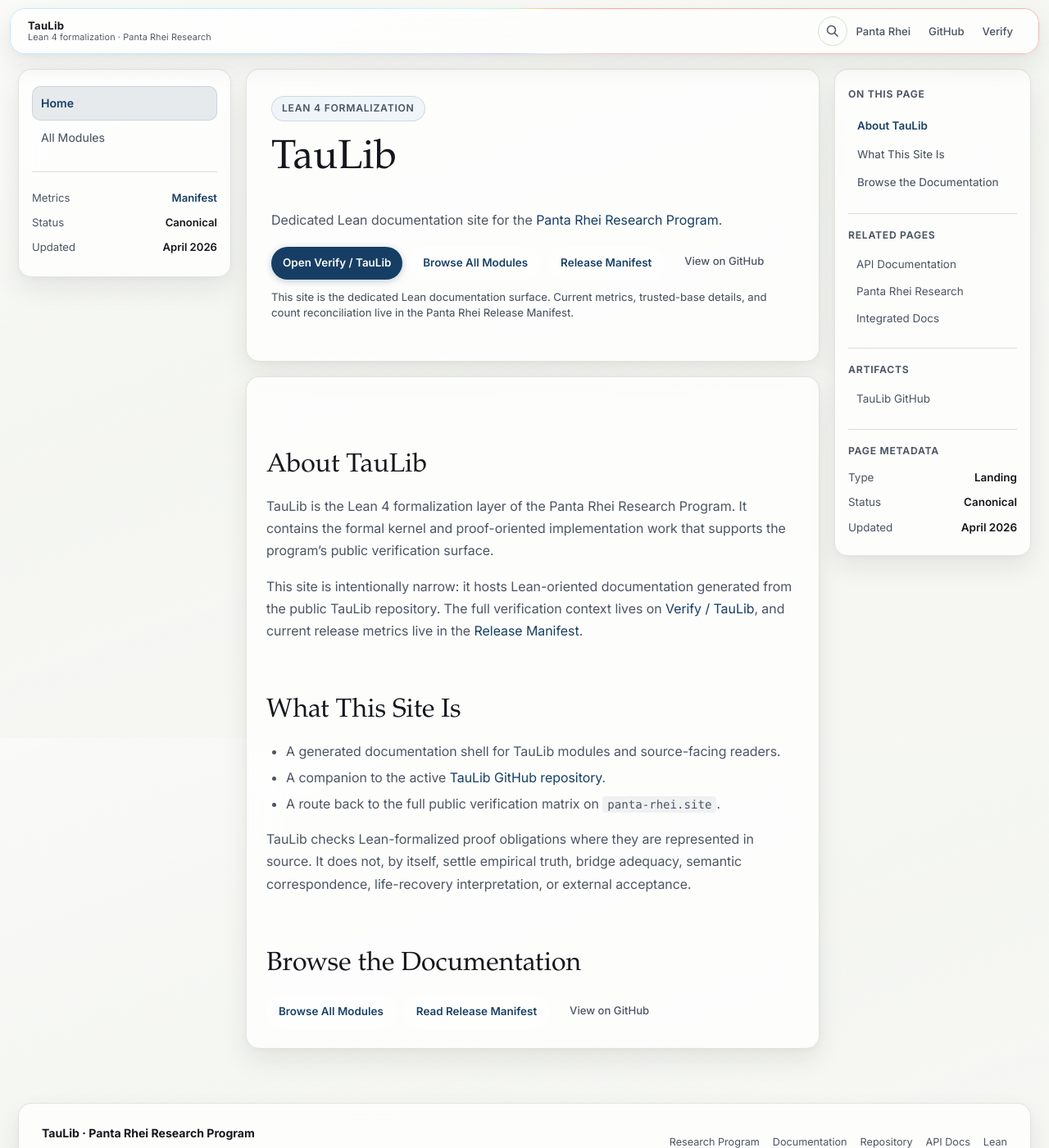
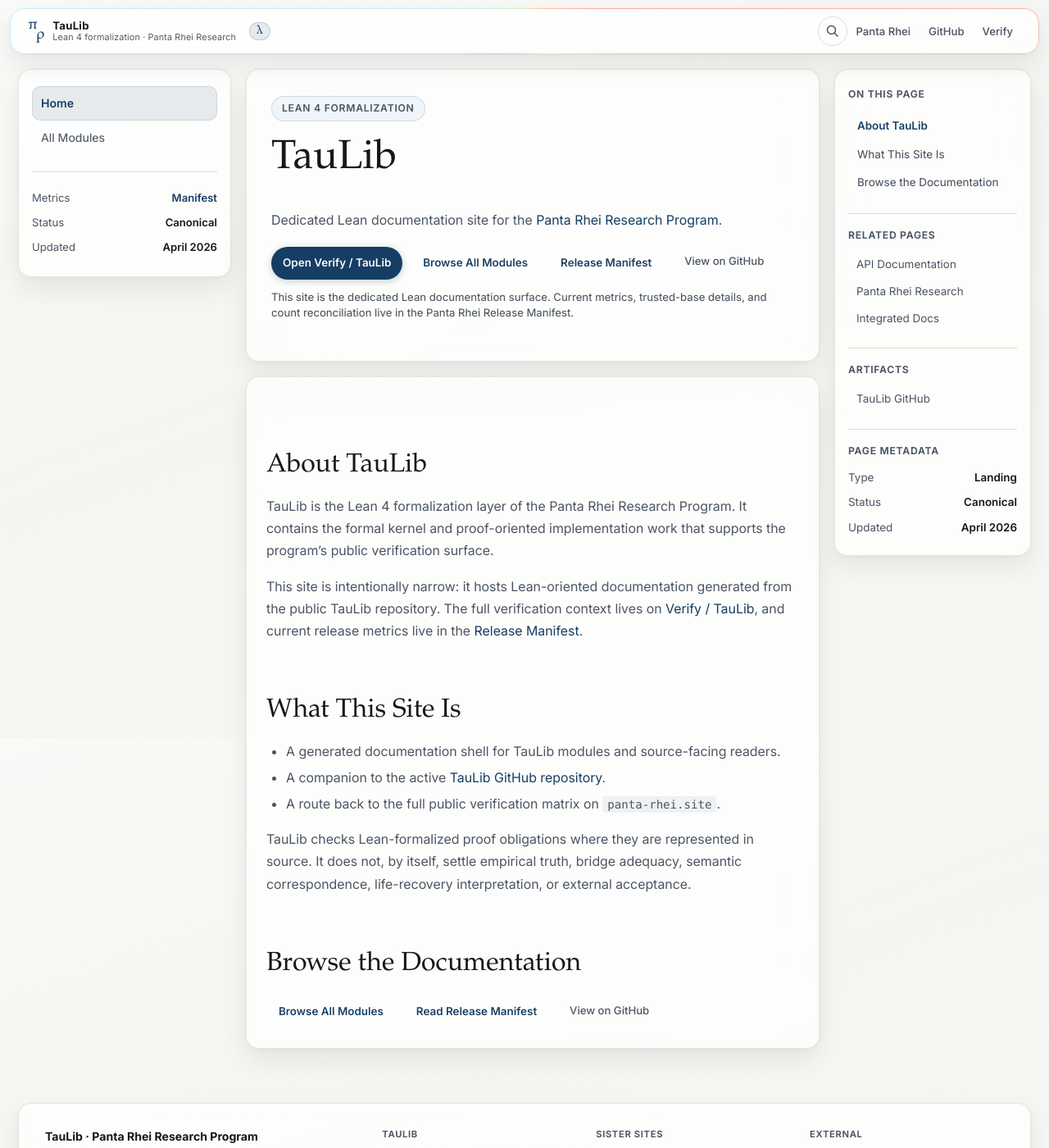
Before and after one commit to Panta-Rhei-Research/taulib, a Jekyll site: the page built from site/index.md, in a window 1280 px wide and 1400 px high. Shown: the whole window at 82% size. Built offline with Jekyll 4.4.1, drawn with Linux system fonts in a browser that asks for light colours; some of the changed text lies outside the part shown.

Commit message:
feat(site): W1.1 — header chrome (π ρ brand-mark + λ site-tag) + tailored footer
Bring taulib.site's header + footer into brand alignment with panta-rhei.site,
preserving taulib's narrower scope (no lanes) per W1 decision 3.

Header changes:
- Replace text-only brand with panta-rhei brand-mark monogram (π baseline-top,
  ρ baseline-bottom) wrapped in .brand-mark / .brand-stack structure
- Add λ site-tag chip (taulib's only visual distinction from panta-rhei.site;
  the Lean signifier so users can tell sister sites apart at a glance)
- Reorder header-controls from TOC→Search→Hamburger to Search→TOC→Hamburger
  to match panta-rhei.site

Footer changes:
- Restructure into 3 link groups (TauLib / Sister sites / External) with
  group titles, mirroring panta-rhei.site footer pattern (without lanes)
- Add legal section: copyright + Apache 2.0 (code) + CC BY 4.0 (docs) lines
- Grid-area layout for desktop (brand|links over legal); mobile stacks

SCSS:
- _header.scss: add .site-tag chip (accent-soft pill, hover state)
- _footer.scss: grid-area layout, .footer-link-group + .footer-legal styles

Build verifies clean via bundle exec jekyll build (Sass deprecation warnings
are pre-existing, not from this wave). CI Pages workflow runs the full
doc-gen4 + Pagefind pipeline for end-to-end verification.

Co-Authored-By: Claude Opus 4.7 (1M context) <noreply@anthropic.com>

```diff
--- a/site/_includes/footer.html
+++ b/site/_includes/footer.html
@@ -5,11 +5,35 @@
       <div class="footer-desc">Lean 4 formalization layer &middot; verification surface &middot; open source</div>
     </div>
     <nav class="footer-links" aria-label="Footer">
-      <a href="https://panta-rhei.site">Research Program</a>
-      <a href="https://panta-rhei.site/verify/taulib/">Documentation</a>
-      <a href="https://github.com/Panta-Rhei-Research/taulib" target="_blank" rel="noopener">Repository</a>
-      <a href="{{ '/docs/' | relative_url }}">API Docs</a>
-      <a href="https://lean-lang.org">Lean</a>
+      <div class="footer-link-group">
+        <span class="footer-group-title">TauLib</span>
+        <a href="{{ '/' | relative_url }}">Home</a>
+        <a href="{{ '/docs/' | relative_url }}">API Docs</a>
+        <a href="{{ '/about/' | relative_url }}">About</a>
+        <button type="button" class="footer-link-button" onclick="openSearch()">Search</button>
+      </div>
+      <div class="footer-link-group">
+        <span class="footer-group-title">Sister sites</span>
+        <a href="https://panta-rhei.site">Panta Rhei Research</a>
+        <a href="https://panta-rhei.site/verify/taulib/">Verify lane</a>
+        <a href="https://panta-rhei.site/program/">Program</a>
+        <a href="https://panta-rhei.site/corpus/">Corpus</a>
+      </div>
+      <div class="footer-link-group">
+        <span class="footer-group-title">External</span>
+        <a href="https://github.com/Panta-Rhei-Research/taulib" target="_blank" rel="noopener">Repository</a>
+        <a href="https://lean-lang.org" target="_blank" rel="noopener">Lean</a>
+        <a href="https://leanprover-community.github.io/mathlib4_docs/" target="_blank" rel="noopener">Mathlib</a>
+      </div>
     </nav>
+    <div class="footer-legal">
+      <div class="footer-legal-text">
+        <span class="footer-copyright">&copy; {{ site.time | date: "%Y" }} Thorsten Fuchs &amp; Anna-Sophie Fuchs</span>
+        <span class="footer-legal-sep" aria-hidden="true">&middot;</span>
+        <a href="https://www.apache.org/licenses/LICENSE-2.0" target="_blank" rel="noopener license">Code Apache&nbsp;2.0</a>
+        <span class="footer-legal-sep" aria-hidden="true">&middot;</span>
+        <a href="https://creativecommons.org/licenses/by/4.0/" target="_blank" rel="noopener license">Docs CC&nbsp;BY&nbsp;4.0</a>
+      </div>
+    </div>
   </footer>
 </div>
--- a/site/_includes/header.html
+++ b/site/_includes/header.html
@@ -1,13 +1,23 @@
 <header class="site-header">
   <a href="{{ '/' | relative_url }}" class="header-brand">
+    <span class="brand-mark" aria-hidden="true"><span class="glyph-pi">π</span><span class="glyph-rho">ρ</span></span>
     <span class="brand-stack">
       <span class="brand-title">TauLib</span>
       <span class="brand-sub">Lean 4 formalization &middot; Panta Rhei Research</span>
     </span>
+    <span class="site-tag" aria-label="Lean formalization site">λ</span>
   </a>
 
-  <!-- Mobile + desktop header controls -->
+  <!-- Mobile + desktop header controls (order: search → TOC → hamburger, matching panta-rhei.site) -->
   <div class="header-controls">
+    <!-- Search button (always visible — 1-tap access) -->
+    <button class="header-search" aria-label="Search (press / or Ctrl+K)" type="button" onclick="openSearch()">
+      <svg viewBox="0 0 16 16" fill="none" stroke="currentColor" stroke-width="1.5" aria-hidden="true">
+        <circle cx="6.5" cy="6.5" r="5"/>
+        <line x1="10" y1="10" x2="14.5" y2="14.5"/>
+      </svg>
+    </button>
+
     <!-- TOC dropdown (shown by JS only when page has h2 headings) -->
     <div class="header-toc-wrapper" id="header-toc-wrapper" hidden>
       <button class="header-toc-btn" aria-label="On this page" aria-expanded="false" type="button">
@@ -25,14 +35,6 @@
         <!-- Populated by JS from right-rail TOC -->
       </div>
     </div>
-
-    <!-- Search button (always visible — 1-tap access) -->
-    <button class="header-search" aria-label="Search (press / or Ctrl+K)" type="button" onclick="openSearch()">
-      <svg viewBox="0 0 16 16" fill="none" stroke="currentColor" stroke-width="1.5" aria-hidden="true">
-        <circle cx="6.5" cy="6.5" r="5"/>
-        <line x1="10" y1="10" x2="14.5" y2="14.5"/>
-      </svg>
-    </button>
 
     <!-- Hamburger (mobile only) -->
     <button class="header-hamburger" aria-label="Open menu" aria-expanded="false" aria-controls="mobile-nav" type="button">
--- a/site/_sass/_footer.scss
+++ b/site/_sass/_footer.scss
@@ -11,17 +11,28 @@
   @include glass;
   max-width: calc(#{$rail-left-w} + #{$content-max} + #{$rail-right-w} + #{$shell-gap} * 2);
   margin: 0 auto;
-  padding: 24px 28px;
-  display: flex;
-  justify-content: space-between;
-  align-items: center;
-  flex-wrap: wrap;
-  gap: 16px;
+  padding: 28px 32px 22px;
+  display: grid;
+  grid-template-areas:
+    "brand links"
+    "legal legal";
+  grid-template-columns: minmax(0, 1fr) minmax(0, 2fr);
+  column-gap: 32px;
+  row-gap: 22px;
+
+  .footer-brand { grid-area: brand; }
+  .footer-links { grid-area: links; }
+  .footer-legal { grid-area: legal; }
 
   @media (max-width: $bp-stack) {
-    flex-direction: column;
+    grid-template-areas:
+      "brand"
+      "links"
+      "legal";
+    grid-template-columns: 1fr;
     text-align: center;
-    padding: 18px 16px;
+    padding: 22px 16px;
+    row-gap: 18px;
   }
 }
 
@@ -48,27 +59,95 @@
 }
 
 .footer-links {
+  display: grid;
+  grid-template-columns: repeat(3, minmax(0, 1fr));
+  gap: 24px;
+
+  @media (max-width: $bp-stack) {
+    grid-template-columns: 1fr;
+    gap: 14px;
+  }
+}
+
+.footer-link-group {
   display: flex;
-  gap: 16px;
+  flex-direction: column;
+  gap: 6px;
 
-  a {
+  .footer-group-title {
+    font-size: 0.7rem;
+    font-weight: 650;
+    text-transform: uppercase;
+    letter-spacing: 0.06em;
+    color: $text-muted;
+    margin-bottom: 4px;
+  }
+
+  a, .footer-link-button {
     font-size: 0.79rem;
     color: $text-muted;
+    text-decoration: none;
     transition: color $transition;
 
     &:hover { color: $accent; }
   }
 
+  .footer-link-button {
+    background: none;
+    border: none;
+    padding: 0;
+    font: inherit;
+    text-align: left;
+    cursor: pointer;
+
+    @media (max-width: $bp-stack) {
+      text-align: center;
+    }
+  }
+
   @media (max-width: $bp-stack) {
-    flex-wrap: wrap;
-    justify-content: center;
-    gap: 4px;
-
-    a {
-      min-height: 44px;
+    a, .footer-link-button {
+      min-height: 32px;
       display: inline-flex;
       align-items: center;
-      padding: 8px 12px;
+      justify-content: center;
     }
   }
 }
+
+.footer-legal {
+  display: flex;
+  justify-content: space-between;
+  align-items: center;
+  flex-wrap: wrap;
+  gap: 12px;
+  padding-top: 16px;
+  border-top: 1px solid $divider;
+
+  .footer-legal-text {
+    font-size: 0.74rem;
+    color: $text-muted;
+    display: inline-flex;
+    flex-wrap: wrap;
+    align-items: center;
+    gap: 6px;
+
+    a {
+      color: $text-muted;
+      transition: color $transition;
+      &:hover { color: $accent; }
+    }
+  }
+
+  .footer-legal-sep {
+    color: $divider;
+  }
+
+  @media (max-width: $bp-stack) {
+    justify-content: center;
+
+    .footer-legal-text {
+      justify-content: center;
+    }
+  }
+}
--- a/site/_sass/_header.scss
+++ b/site/_sass/_header.scss
@@ -117,6 +117,32 @@
     @media (max-width: $bp-stack) {
       display: none;
     }
+  }
+
+  // ── λ site-tag chip — taulib's only visual distinction from panta-rhei ──
+  .site-tag {
+    display: inline-flex;
+    align-items: center;
+    justify-content: center;
+    flex-shrink: 0;
+    margin-left: 6px;
+    padding: 0 8px;
+    height: 22px;
+    min-width: 22px;
+    border-radius: $radius-pill;
+    background: $accent-soft;
+    color: $accent;
+    font-family: $font-display;
+    font-size: 0.92rem;
+    font-weight: 500;
+    line-height: 1;
+    border: 1px solid rgba(22, 62, 100, 0.18);
+    transition: background $transition, border-color $transition;
+  }
+
+  &:hover .site-tag {
+    background: rgba(22, 62, 100, 0.14);
+    border-color: rgba(22, 62, 100, 0.28);
   }
 }
 
```
